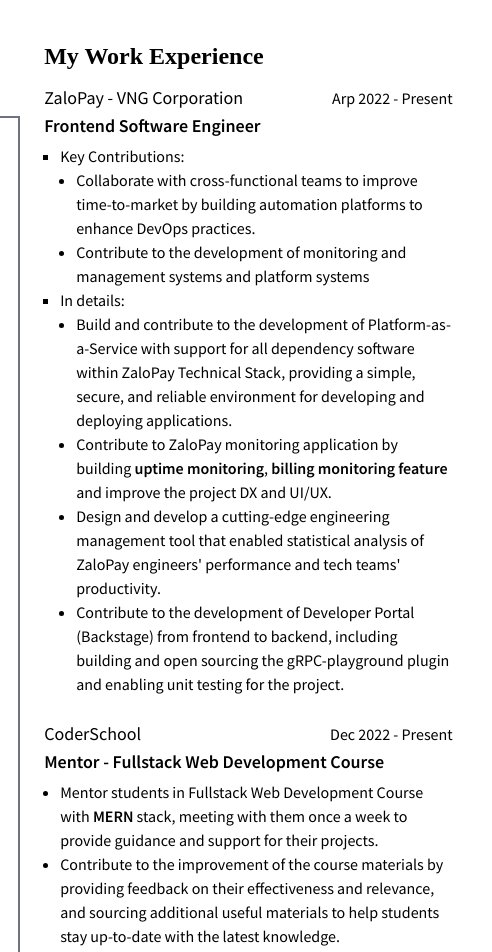
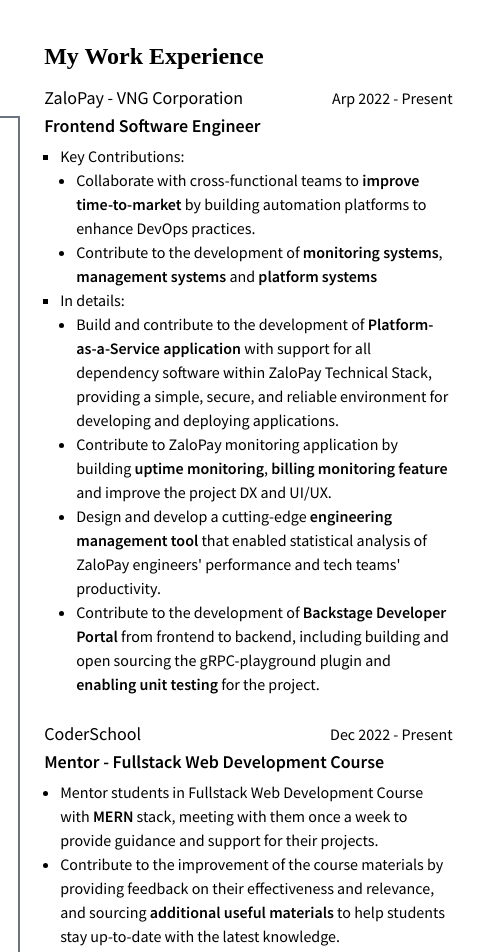
Before and after one commit to fr0stf0x/curriculum-vitae, a website built with Vite: page index.html in a window 1280 px wide. Shown: the top 952 px of the page, 313-805 px from the left. Built offline with nearby package versions, Linux system fonts and the light colour scheme; a web font is replaced by a local one.

Commit message:
highlights

```diff
--- a/index.html
+++ b/index.html
@@ -112,29 +112,29 @@
               <li>Key Contributions:</li>
               <ul class="list-disc list-inner">
                 <li>
-                  Collaborate with cross-functional teams to improve time-to-market by building automation platforms to enhance DevOps practices.
+                  Collaborate with cross-functional teams to <strong>improve time-to-market</strong> by building automation platforms to enhance DevOps practices.
                 </li>
                 <!-- <li>
                   Improve code quality and testing practices, resulting in higher coverage and more reliable codebase
                 </li> -->
                 <li>
-                  Contribute to the development of monitoring and management systems and platform systems
+                  Contribute to the development of <strong>monitoring systems</strong>, <strong>management systems</strong> and <strong>platform systems</strong>
                 </li>
               </ul>
 
               <li>In details:</li>
               <ul class="list-disc list-inner">
                 <li>
-                  Build and contribute to the development of Platform-as-a-Service with support for all dependency software within ZaloPay Technical Stack, providing a simple, secure, and reliable environment for developing and deploying applications.
+                  Build and contribute to the development of <strong>Platform-as-a-Service application</strong> with support for all dependency software within ZaloPay Technical Stack, providing a simple, secure, and reliable environment for developing and deploying applications.
                 </li>
                 <li>
                   Contribute to ZaloPay monitoring application by building <strong>uptime monitoring</strong>, <strong>billing monitoring feature</strong> and improve the project DX and UI/UX.
                 </li>
                 <li>
-                  Design and develop a cutting-edge engineering management tool that enabled statistical analysis of ZaloPay engineers' performance and tech teams' productivity.
+                  Design and develop a cutting-edge <strong>engineering management tool</strong> that enabled statistical analysis of ZaloPay engineers' performance and tech teams' productivity.
                 </li>
                 <li>
-                  Contribute to the development of Developer Portal (Backstage) from frontend to backend, including building and open sourcing the gRPC-playground plugin and enabling unit testing for the project.
+                  Contribute to the development of <strong>Backstage Developer Portal</strong> from frontend to backend, including building and open sourcing the gRPC-playground plugin and <strong>enabling unit testing</strong> for the project.
                 </li>
               </ul>
             </ul>
@@ -158,10 +158,10 @@
                 <!-- Responsibilities include debugging, providing advice and feedback, and assisting with code reviews, pair programming, and troubleshooting. -->
               </li>
               <li>
-                Contribute to the improvement of the course materials by providing feedback on their effectiveness and relevance, and sourcing additional useful materials to help students stay up-to-date with the latest knowledge.
+                Contribute to the improvement of the course materials by providing feedback on their effectiveness and relevance, and sourcing <strong>additional useful materials</strong> to help students stay up-to-date with the latest knowledge.
               </li>
               <li>
-                Share knowledge and experience with students, including introducing them to in-demand technologies in the market, as well as topics on software development processes, software testing, and fundamental knowledge required to help students become more confident in their skills before seeking employment in the industry.
+                Share knowledge and experience with students, including introducing them to in-demand technologies in the market, as well as topics on <strong>software development processes</strong>, <strong>software testing</strong>, and <strong>fundamental knowledge</strong> required to help students become more confident in their skills before seeking employment in the industry.
               </li>
             </ul>
           </div>
```
